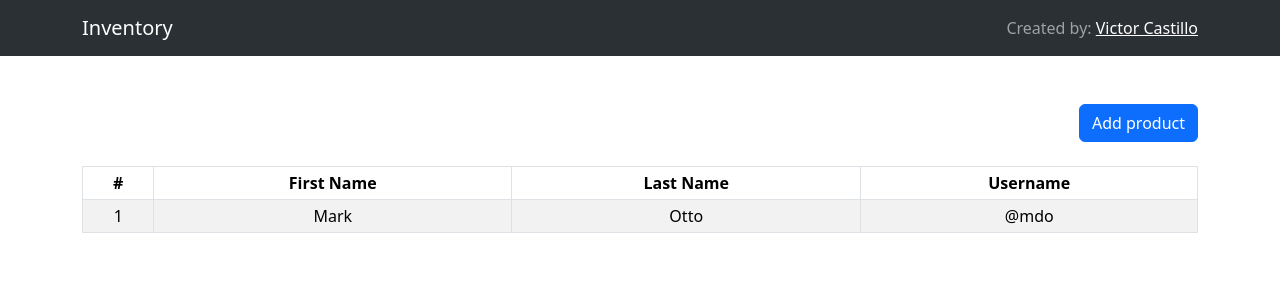
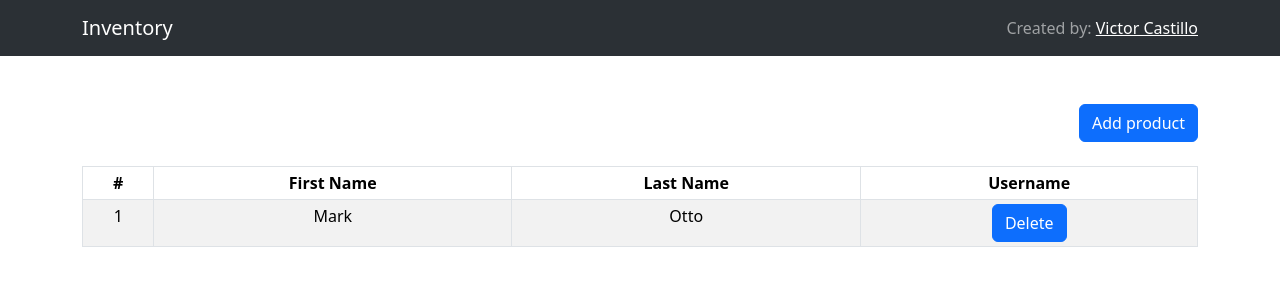
Before and after one commit to victorcastillo97/victordev.yt, a React (Create React App) app in the folder app_react/: page / in a window 1280 px wide. Shown: the top 300 px of the page. Built offline with nearby package versions, Linux system fonts and the light colour scheme.

Commit message:
create.modal.delete

```diff
--- /dev/null
+++ b/app_react/src/components/ModalConfirmation.js
@@ -0,0 +1,23 @@
+import React, { useEffect, useState }  from "react";
+import {Button,Modal} from 'react-bootstrap';
+
+export default function ModalConfirmation(props) {
+    return (
+        //<Modal show={show} onHide={handleClose}>
+        //<Button variant="secondary" onClick={handleClose}>
+        <Modal show={props.show} onHide={props.onHide}>
+            <Modal.Header >
+                <Modal.Title>Modal heading</Modal.Title>
+            </Modal.Header>
+                <Modal.Body>Woohoo, you are reading this text in a modal!</Modal.Body>
+            <Modal.Footer>
+                <Button variant="secondary" onClick={props.onHide}>
+                    Close
+                </Button>
+                <Button variant="primary">
+                    Save Changes
+                </Button>
+            </Modal.Footer>
+        </Modal>
+    );
+  }
--- a/app_react/src/components/ProductTable.js
+++ b/app_react/src/components/ProductTable.js
@@ -1,7 +1,9 @@
 import React from "react";
-import {Table,Container} from 'react-bootstrap';
+import {Table,Container,Button } from 'react-bootstrap';
 
-export default function ProductTable() {
+export default function ProductTable(props) {
+  const {openModalDelete} = props;
+
   return (
     <Container className="mt-4">
       <Table striped bordered hover size="sm">
@@ -18,7 +20,11 @@
             <td>1</td>
             <td>Mark</td>
             <td>Otto</td>
-            <td>@mdo</td>
+            <td>
+              <Button variant="primary" onClick={openModalDelete}>
+                Delete
+              </Button>
+            </td>
           </tr>
         </tbody>
       </Table>
--- a/app_react/src/pages/Main.js
+++ b/app_react/src/pages/Main.js
@@ -1,14 +1,20 @@
-import React from "react";
+import React, { useEffect, useState }  from "react";
 import Header from '../components/Header';
 import ActionBar from '../components/ActionBar'
 import ProductTable from '../components/ProductTable'
+import ModalConfirmation from '../components/ModalConfirmation'
 
 export default function Main(){
+    const [showModalDelete, setShowModalDelete] = useState(false);
+
     return(
         <>
+
             <Header/>
             <ActionBar/>
-            <ProductTable/>
+            <ProductTable openModalDelete={() => setShowModalDelete(true)}/>
+            <ModalConfirmation show={showModalDelete} onHide={() => setShowModalDelete(false)}/>
+
         </>
     )
 }
```
